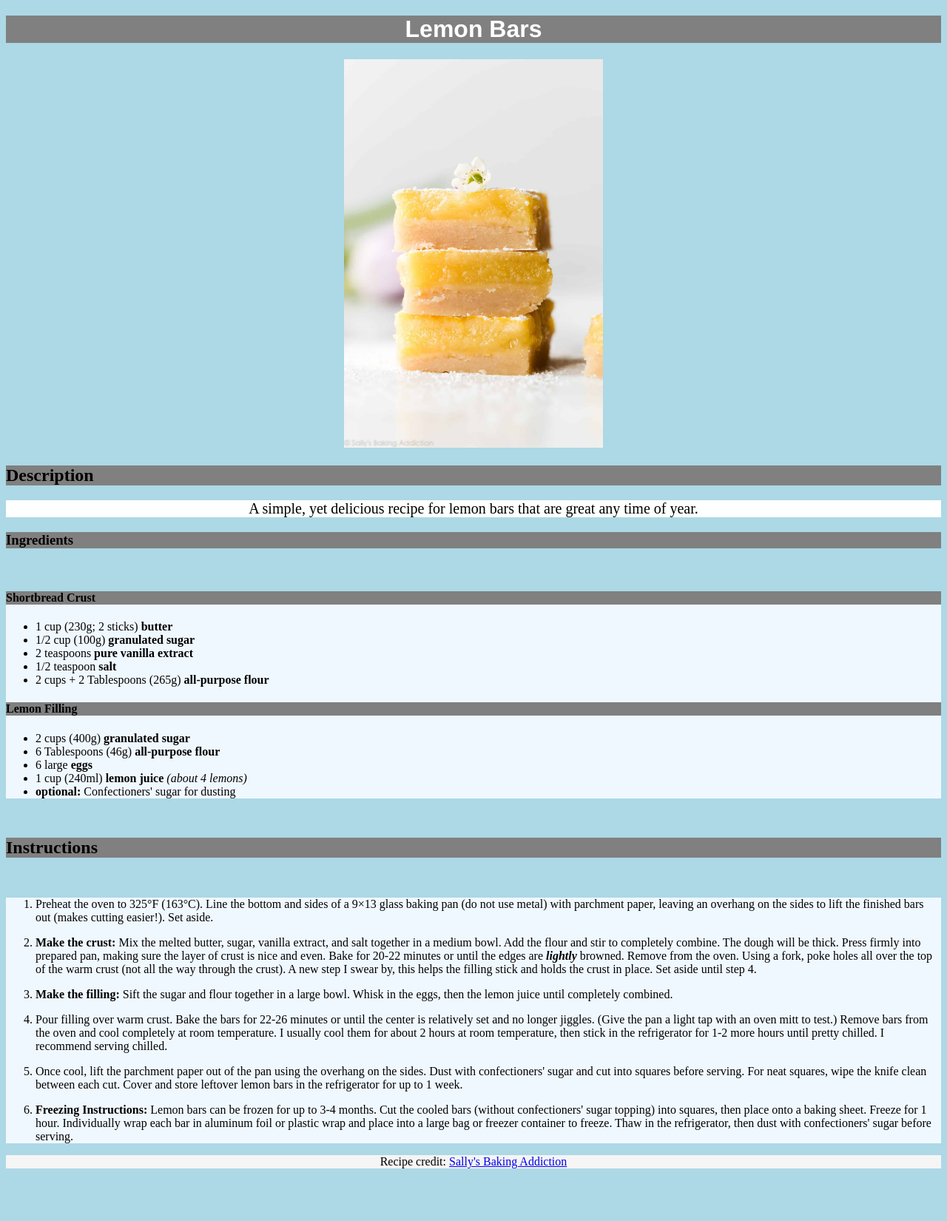
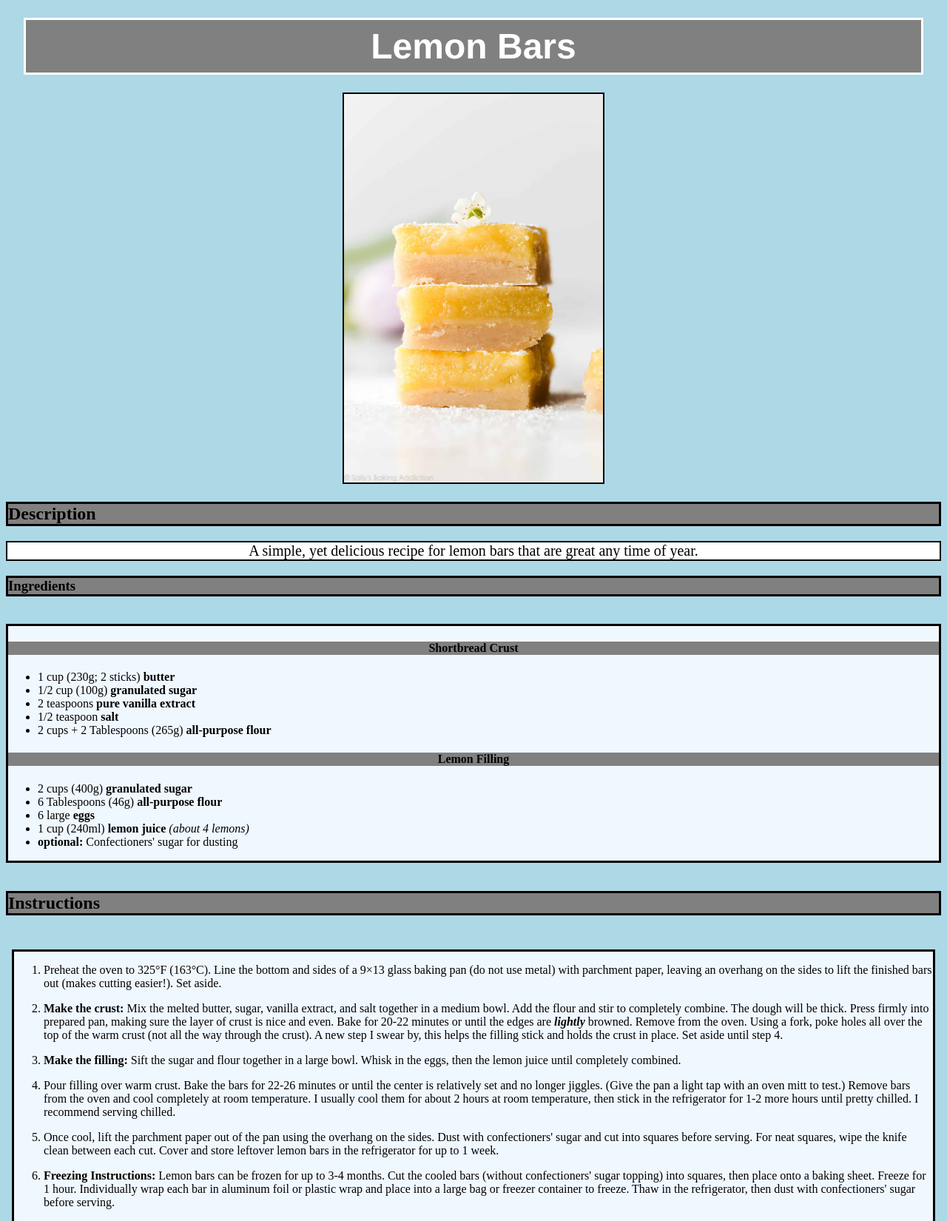
Before and after one commit to KingTarkata/odin-recipes, a plain HTML site: page recipes/lemon-bars.html in a window 1280 px wide. Shown: the top 1650 px of the page at 74% size. Before the commit the page ends 1595 px from the top, so only its background shows below. Drawn offline with Linux system fonts and the light colour scheme.

Commit message:
Added further CSS relating to margins and padding.

```diff
--- a/style.css
+++ b/style.css
@@ -6,12 +6,18 @@ h1{
     font-family: 'Franklin Gothic Medium', 'Arial Narrow', Arial, sans-serif;
     background-color: gray;
     color:white;
+    font-size:48px;
+    padding:8px;
+    margin:24px;
+    border:solid;
 }
 .link-container{
     font-size: 20px;
     text-align: center;
     font-weight: bold;
     background-color: darkgray;
+    margin:24px;
+    border:solid;
 }
 .link-container a{
     color:aliceblue;
@@ -22,29 +28,38 @@ h1{
 .recipe-img img{
     width:350px;
     height:auto;
+    border:solid 2px black;
 }
 .description{
     text-align: center;
     background-color: white;
     font-size: 20px;
+    border:solid 2px black;
 }
 .ingredients{
     background-color: aliceblue;
+    border:solid;
 }
 ol{
     background-color: aliceblue;
     font-family:'Times New Roman', Times, serif;
+    margin:8px;
+    border:solid;
 }
 footer p{
     text-align: center;
-    background-color: whitesmoke;
+    background-color: whitesmoke;    padding:8px;
+    margin:48px;
 }
 h2{
     background-color: gray;
+    border:solid;
 }
 h3{
     background-color: gray;
+    border:solid;
 }
 h4{
     background-color: gray;
+    text-align: center;
 }
```
